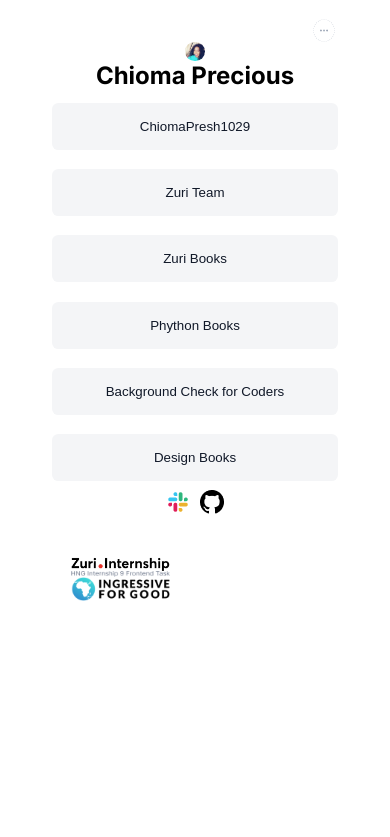
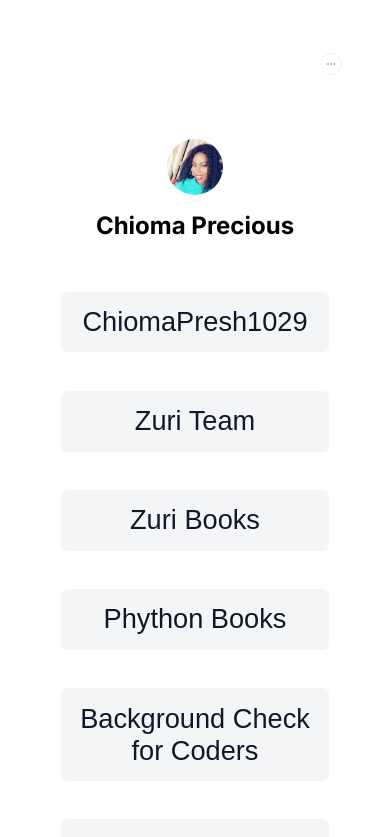
Before and after one commit to chiomaubaezuonu/HNG9-Stage-1-task, a React (Create React App) app: page / in a window 390 px wide. Shown: the top 837 px of the page. Built offline with nearby package versions, Linux system fonts and the light colour scheme.

Commit message:
Updated media query

```diff
--- a/public/style.css
+++ b/public/style.css
@@ -66,10 +66,10 @@
         width: 100%;
     }
 
+
     .profile #mobile-share {
         display: block;
         margin-left: auto;
-        /* margin-right: 10rem; */
         width: 1.4rem;
     }
 
@@ -77,16 +77,57 @@
         display: none;
     }
 
+    #mobile-share {
+        padding-bottom: 3rem;
+        padding-top: 0.3rem;
+    }
+
+    .links {
+        padding: 0.2rem;
+    }
+
     .footer-links {
         display: flex;
         flex-direction: column;
-        width: 40%;
+        width: 50%;
+    }
+
+    .contact {
+        padding: 0.5rem;
     }
 }
- @media (max-width: 900px){
+
+@media (max-width: 900px) {
+    .wrapper{
+        padding: 1rem;
+    }
+    .profile {
+        width: 100%;
+        padding: 2rem;
+    }
+
+    #profile__img {
+        width: 30%;
+        padding: 1rem;
+    }
+
+    .links {
+        padding: 0.6rem;
+    }
+
+    button {
+        font-size: 1.7rem;
+        padding: 1rem;
+    }
+
+    #slack-link {
+        padding-right: 1rem;
+    }
+
     .footer-links {
         display: flex;
-        width: 40%;
+        width: 80%;
+        margin-right: 0.4rem;
         justify-content: space-between;
     }
- }
+}
--- a/src/Components/Footer.js
+++ b/src/Components/Footer.js
@@ -4,9 +4,9 @@ const Footer = () => {
   return (
     <div className="footer">
         <div className = "footer-links">
-          <img src="./images/Zuri-logo.png" alt="logo"/>
-          <img src="./images/footer-text.png" alt="text"/>
-          <img src="./images/I4G.png" alt="I4G"/>
+          <img src="./images/Zuri-logo.png" className="contact" alt="logo"/>
+          <img src="./images/footer-text.png" className="contact" alt="text"/>
+          <img src="./images/I4G.png" className="contact" alt="I4G"/>
         </div>
     </div>
   )
--- a/src/Components/Links.js
+++ b/src/Components/Links.js
@@ -4,25 +4,25 @@ import "../Components/variables.scss";
 const Links = () => {
   return (
     <div className="link-div">
-      <a href="https://twitter.com/ChiomaPresh1029" id="twitter">
+      <a href="https://twitter.com/ChiomaPresh1029" id="twitter" className="links">
         <button>ChiomaPresh1029</button>
       </a>
-      <a href="https://training.zuri.team/" id="btn__zuri">
+      <a href="https://training.zuri.team/" id="btn__zuri" className="links">
         <button>Zuri Team</button>
       </a>
-      <a href="http://books.zuri.team" id="books">
+      <a href="http://books.zuri.team" id="books" className="links">
         <button>Zuri Books</button>
       </a>
       <a
         href="https://books.zuri.team/python-for-beginners?ref_id=<yourslackname>"
-        id="book__python"
+        id="book__python" className="links"
       >
         <button>Phython Books</button>
       </a>
-      <a href="https://background.zuri.team" id="pitch">
+      <a href="https://background.zuri.team" id="pitch" className="links">
         <button>Background Check for Coders</button>
       </a>
-      <a href="https://books.zuri.team/design-rules" id="book__design">
+      <a href="https://books.zuri.team/design-rules" id="book__design" className="links">
         <button>Design Books</button>
       </a>
       <div className="social-media">
--- a/src/Components/variables.scss
+++ b/src/Components/variables.scss
@@ -3,13 +3,10 @@ $color: #101828;
 $width: 100%;
 $border: none;
 $text: center;
-$padding: 1rem;
 $margin: 0.6rem;
-$footer-width: 80%;
 
 .link-div {
-  #btn__zuri,
-  #books,#twitter,#book__python,#pitch,#book__design {
+  .links {
     width: $width;
     text-align: $text;
     margin: $margin;
@@ -19,7 +16,7 @@ $footer-width: 80%;
     color: $color;
     border: $border;
     width: $width;
-    padding: $padding;
+    padding: 0.9rem;
     border-radius: 0.4rem;
   }
   #slack-link{
@@ -29,7 +26,7 @@ $footer-width: 80%;
 .footer{
   background-color: #FFFFFF;
   padding: 1.2rem;
-  width: $footer-width;
+  width: 80%;
   margin: auto;
   margin-top: 1rem;
 }
```
